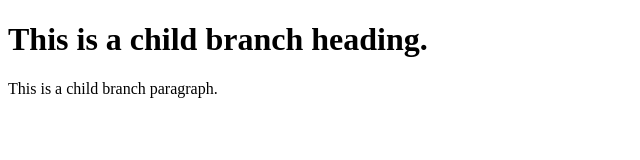
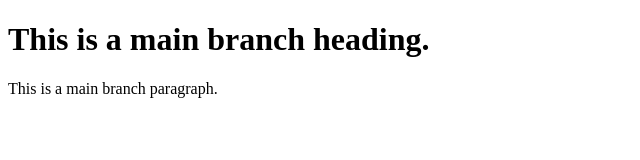
Before and after one commit to slothBear49/-demo, a plain HTML site: page index.html in a window 1280 px wide. Shown: the whole page, without its empty margins (0-640 px from the left). Drawn offline with Linux system fonts and the light colour scheme.

Commit message:
updated main

```diff
--- a/index.html
+++ b/index.html
@@ -6,7 +6,7 @@
     <title>Document</title>
 </head>
 <body>
-    <h1>  This is a child branch heading.</h1>
-    <p>This is a child branch paragraph.</p>
+    <h1>  This is a main branch heading.</h1>
+    <p>This is a main branch paragraph.</p>
 </body>
 </html>
```
